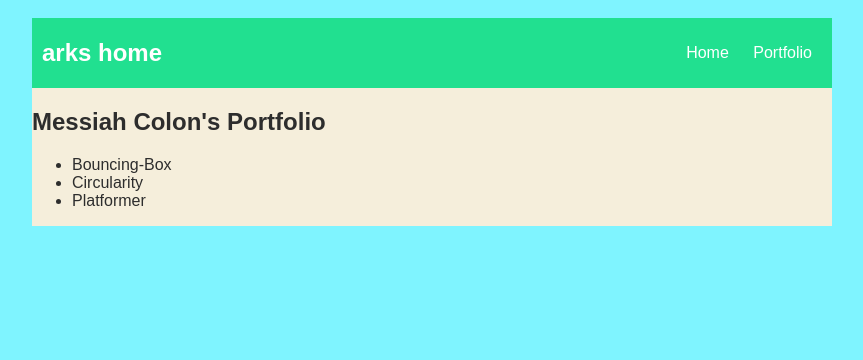
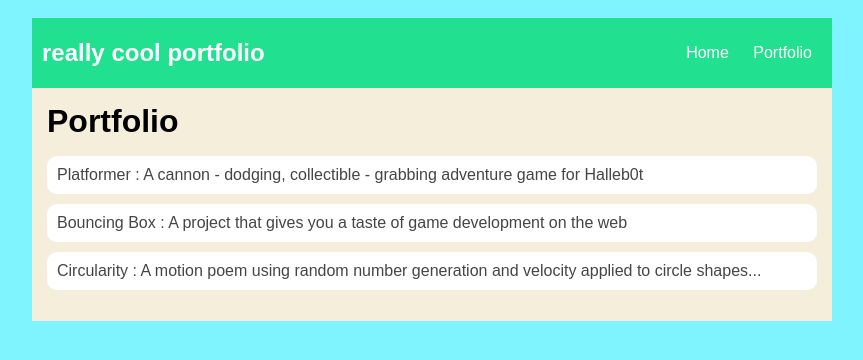
Before and after one commit to arkisSC/arkisns, a plain HTML site: page portfolio.html in a window 1280 px wide. Shown: the whole page, without its empty margins (208-1071 px from the left). Drawn offline with Linux system fonts and the light colour scheme.

Commit message:
fixed portfolio

```diff
--- a/portfolio.html
+++ b/portfolio.html
@@ -85,7 +85,8 @@
 <body>
   <div id="all-contents">
     <nav>
-            <h1>arks home</h1>
+      <!--Nav stuff here-->
+        <h1> really cool portfolio</h1>
         <ul id="nav-ul">
             <li class="nav-li">
                 <a class="nav-a" href="index.html">Home</a>
@@ -96,17 +97,14 @@
         </ul>
     </nav>
     <main>
-            <div>
-                <h2>
-                    Messiah Colon's Portfolio
-                </h2>
-                <ul>
-                    <li>Bouncing-Box</li>
-                    <li>Circularity</li>
-                    <li>Platformer</li>
+        <div class="content">
+            <h1>Portfolio</h1>
+            <ul id="portfolio">
+                <li><a href="projects/platformer/">Platformer : A cannon - dodging, collectible - grabbing adventure game for Halleb0t</a></li>
+                <li><a href="projects/bouncing-box/">Bouncing Box : A project that gives you a taste of game development on the web </a></li>
+                <li><a href="projects/circularity/">Circularity : A motion poem using random number generation and velocity applied to circle shapes...</a></li>
             </ul>
         </div>
     </main>
   </div>
 </body>
-</html>
```
Lines whose indentation alone changed are shown as unchanged.
